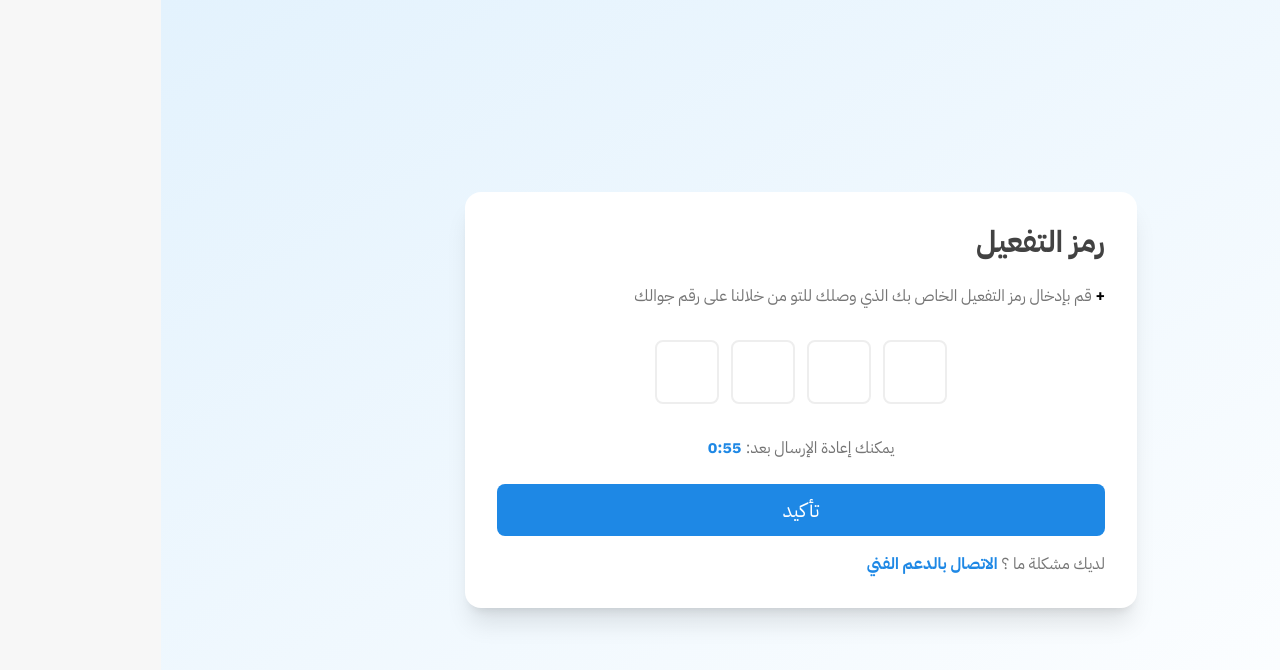
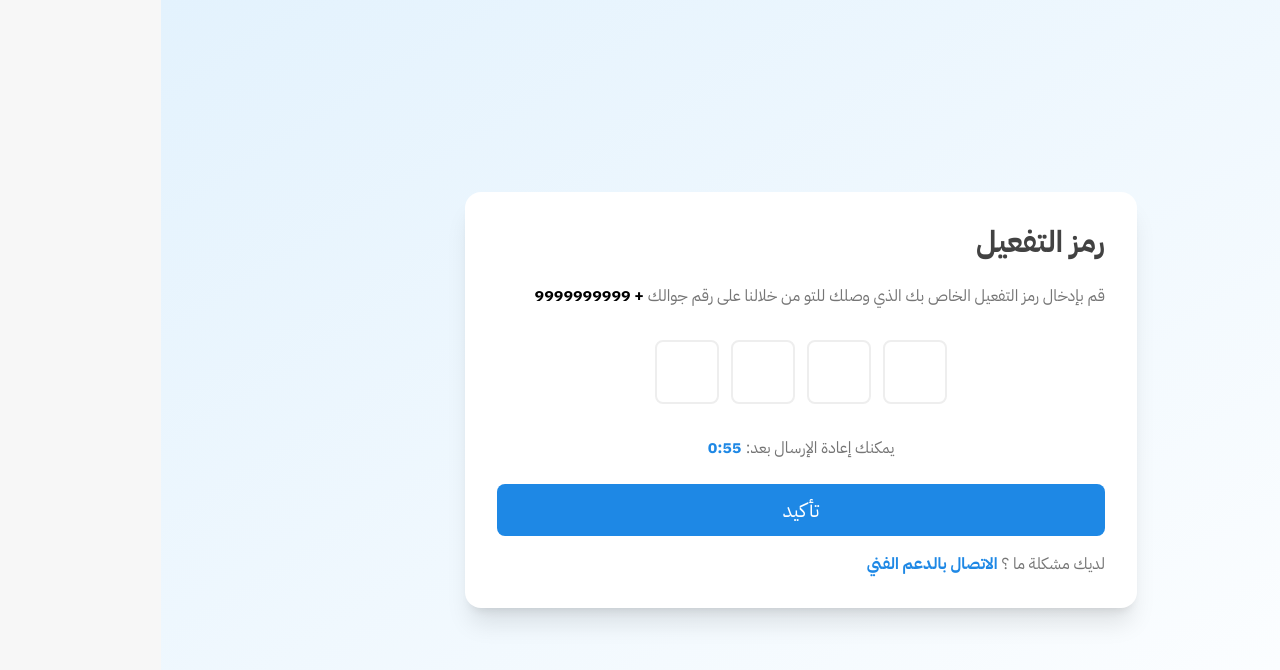
Before and after one commit to Ebrahem-ALMando/rwady-ecommerce, a Next.js app: page /verify in a window 1280 px wide. Shown: the top 670 px of the page. Built offline with nearby package versions, Linux system fonts and the light colour scheme; a web font is replaced by a local one.

Commit message:
home page done -v0 without navbar update

```diff
--- a/src/Components/Auth/Verify/Verify.jsx
+++ b/src/Components/Auth/Verify/Verify.jsx
@@ -9,8 +9,8 @@ const Verify = (props) => {
     const [otp, setOtp] = useState(['', '', '', '']);
     const [timeLeft, setTimeLeft] = useState(60);
     const [isResending, setIsResending] = useState(false);
-    const searchParams = useSearchParams();
-    const phone = searchParams.get('phone');
+    // const searchParams = useSearchParams();
+    // const phone = searchParams.get('phone');
 
     useEffect(() => {
         const timer = timeLeft > 0 && setInterval(() => {
@@ -62,7 +62,7 @@ const Verify = (props) => {
 
                     <p className="text-right text-gray-600 mb-8 font-arabic">
                         قم بإدخال رمز التفعيل الخاص بك الذي وصلك للتو من خلالنا على رقم جوالك
-                        <span className="font-bold text-black"> +{phone} </span>
+                        <span className="font-bold text-black"> + 9999999999{/*{phone}*/} </span>
                     </p>
 
                     <div className="flex justify-center gap-3 mb-8">
--- /dev/null
+++ b/src/Components/ScrollToTop.js
@@ -0,0 +1,18 @@
+'use client';  // تأكد من إضافة هذا السطر إذا كنت تستخدم `useRouter` في مكون عميل فقط.
+
+import { useRouter } from 'next/navigation';
+import { useEffect } from 'react';
+
+const ScrollToTop = () => {
+    const router = useRouter();
+    const pathname = router.asPath;  // يمكن أن تستخدم `asPath` للحصول على المسار الحالي.
+
+    useEffect(() => {
+        // استخدم `window.scrollTo` عند تغيير المسار
+        window.scrollTo(0, 0);
+    }, [pathname]);  // نفذ عند تغيير المسار.
+
+    return null;
+};
+
+export default ScrollToTop;
--- a/src/app/page.jsx
+++ b/src/app/page.jsx
@@ -10,9 +10,11 @@ import CircleCartCarousel from "@/Components/HomePage/CategoriesCarousel";
 import {Brands,category} from "@/Data/data";
 import Footer from "@/Components/HomePage/Footer";
 import Navbar from "@/Components/Header/Navbar";
+import ScrollToTop from "@/Components/ScrollToTop";
 export default function Home() {
   return (
     <>
+          <ScrollToTop />
           <Navbar/>
         <Carousel/>
         <TitleSection title="الاقسام" />
```
